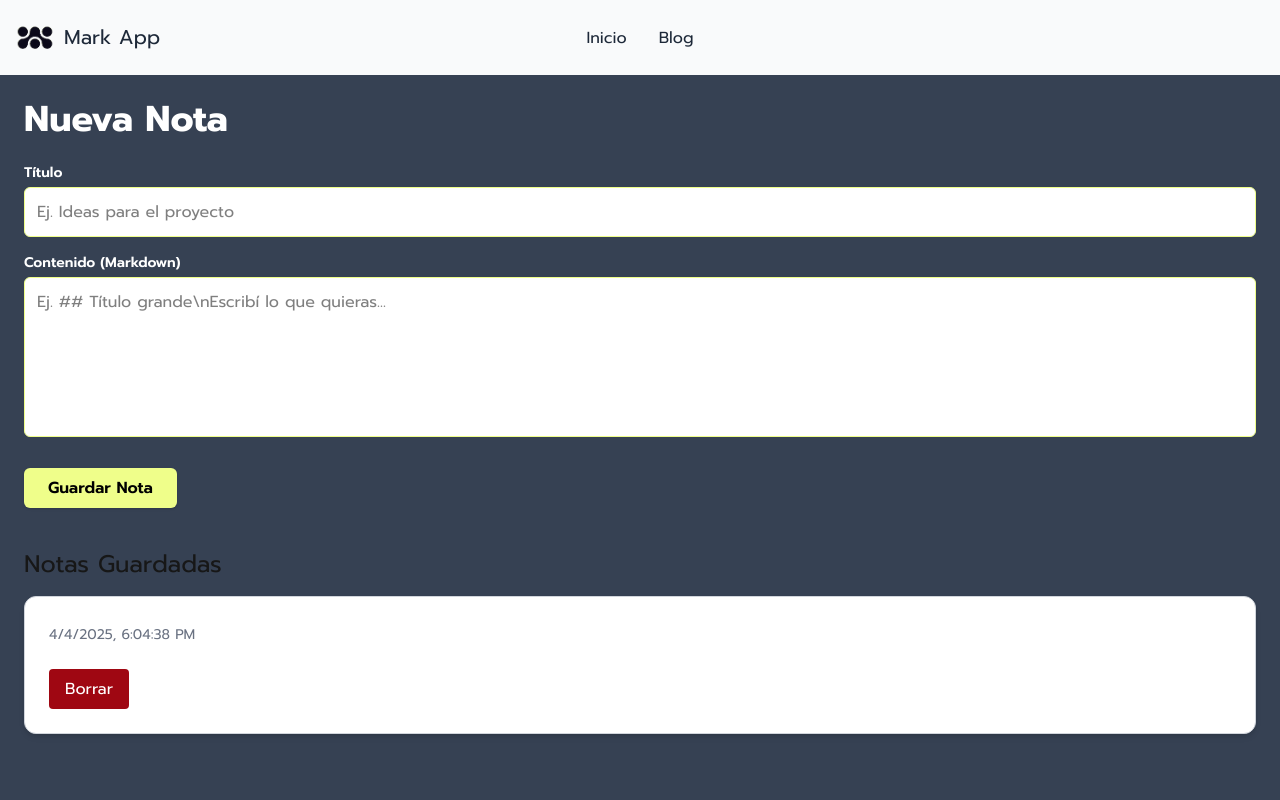
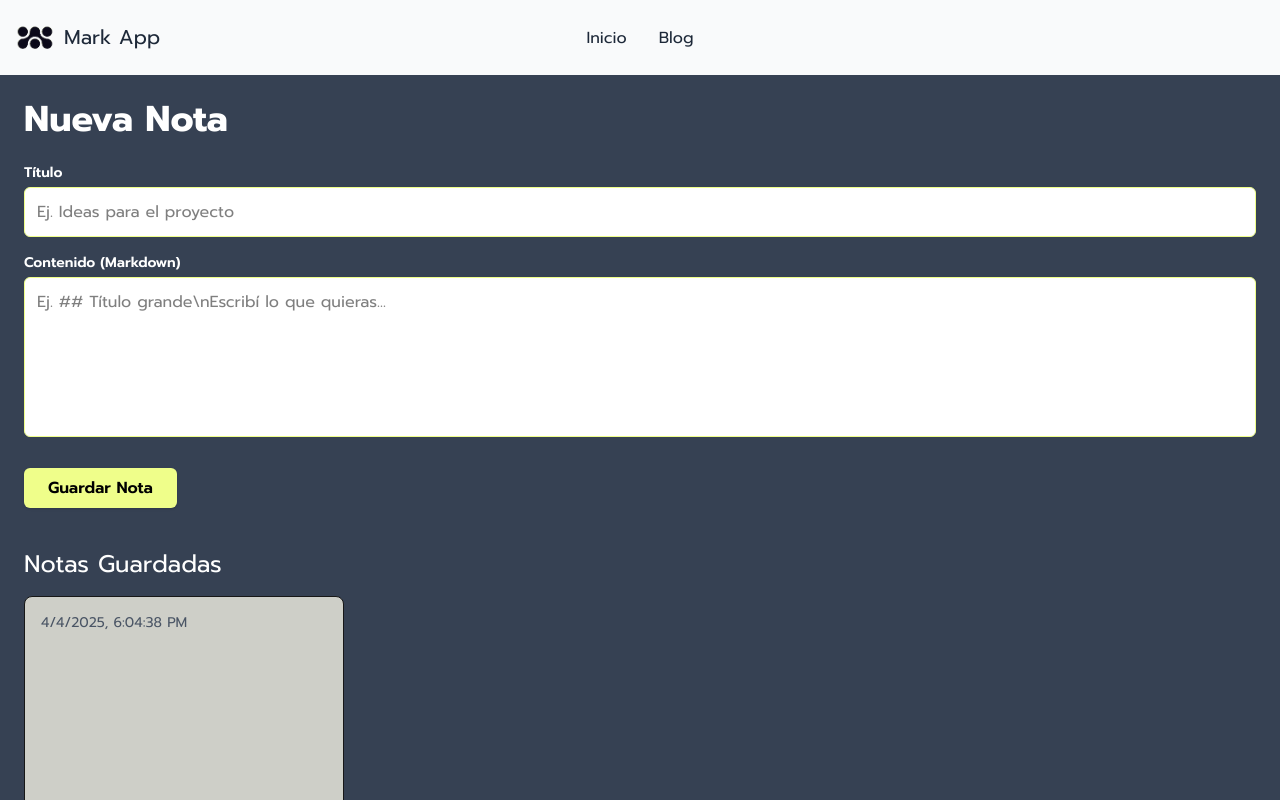
Before and after one commit to HugoEseverri/markapp, a Next.js app in the folder mini-notas/: page /notes in a window 1280 px wide. Both pictures are taken after a click on the button "Guardar Nota". Shown: the top 800 px of the page. Built offline with nearby package versions, Linux system fonts and the light colour scheme.

Commit message:
se agrega scroll al texto, se actualizan notas para que aparezcan en contenedores separados y pequeños, se agregan botones ver más y borrar

```diff
--- a/mini-notas/src/components/Markdown/Markdown.tsx
+++ b/mini-notas/src/components/Markdown/Markdown.tsx
@@ -8,9 +8,8 @@ type Note = {
     title: string;
     content: string;
     createdAt: number;
+    isExpanded: boolean;
 };
-
-
 
 function Notes() {
     const [notes, setNotes] = useState<Note[]>([]);
@@ -28,7 +27,8 @@ function Notes() {
             id: Date.now().toString(),
             title,
             content,
-            createdAt: Date.now()
+            createdAt: Date.now(),
+            isExpanded: false
         };
 
         const updatedNotes = [...notes, newNote];
@@ -41,6 +41,17 @@ function Notes() {
 
     const handleDelete = (id: string) => {
         const updatedNotes = notes.filter(note => note.id !== id);
+        setNotes(updatedNotes);
+        localStorage.setItem("notes", JSON.stringify(updatedNotes));
+    };
+
+    const toggleExpand = (id: string) => {
+        const updatedNotes = notes.map(note => {
+            if (note.id === id) {
+                return { ...note, isExpanded: !note.isExpanded };
+            }
+            return note;
+        });
         setNotes(updatedNotes);
         localStorage.setItem("notes", JSON.stringify(updatedNotes));
     };
@@ -62,6 +73,7 @@ function Notes() {
 
             <div className="mb-6">
                 <label className="block mb-1 text-sm font-semibold text-white">Contenido (Markdown)</label>
+
                 <textarea
                     placeholder="Ej. ## Título grande\nEscribí lo que quieras..."
                     className="w-full h-40 rounded-md border border-[#effe8a] bg-white p-3 text-black resize-none focus:border-[#effe8a] focus:outline-none focus:ring-1 focus:ring-[#effe8a]"
@@ -77,31 +89,43 @@ function Notes() {
                 Guardar Nota
             </button>
 
-
-            <h2 className="mt-10 mb-4 text-2xl">Notas Guardadas</h2>
+            <h2 className="mt-10 mb-4 text-2xl text-white">Notas Guardadas</h2>
+            <div className="flex flex-wrap gap-6">
                 {notes.map((note) => (
                     <div
                         key={note.id}
-                    className="p-6 mb-6 transition-shadow bg-white border border-gray-300 shadow-md rounded-xl hover:shadow-lg"
+                        className={`p-4 border bg-[#cecfc8] w-80 h-80 overflow-hidden rounded-lg flex flex-col ${note.isExpanded ? "h-auto" : "h-80"
+                            }`}
                     >
-                    <h3 className="mb-1 text-xl font-semibold text-gray-800">{note.title}</h3>
-                    <p className="mb-4 text-sm text-gray-500">
-                        {new Date(note.createdAt).toLocaleString()}
-                    </p>
-                    <div className="prose-sm prose text-gray-800 prose-img:rounded-lg prose-img:shadow max-w-none">
+                        <h3 className="font-semibold text-[#333] text-lg">{note.title}</h3>
+                        <small className="block text-sm text-gray-600">{new Date(note.createdAt).toLocaleString()}</small>
+                        <div
+                            className={`mt-2 overflow-auto text-black ${note.isExpanded ? "block" : "line-clamp-7"
+                                }`}
+                        >
                             <ReactMarkdown>{note.content}</ReactMarkdown>
                         </div>
+                        <div className="flex mt-auto space-x-2">
+                            <button
+                                onClick={() => toggleExpand(note.id)}
+                                className="px-4 py-2 text-white bg-blue-600 rounded"
+                            >
+                                {note.isExpanded ? "Ver menos" : "Ver más"}
+                            </button>
                             <button
                                 onClick={() => handleDelete(note.id)}
-                        className="px-4 py-2 mt-2 text-white bg-red-800 rounded"
+                                className="px-4 py-2 text-white bg-red-800 rounded"
                             >
                                 Borrar
                             </button>
                         </div>
+                    </div>
                 ))}
+            </div>
 
         </div>
     );
+
 }
 
 export default Notes;
```
Lines whose indentation alone changed are shown as unchanged.
